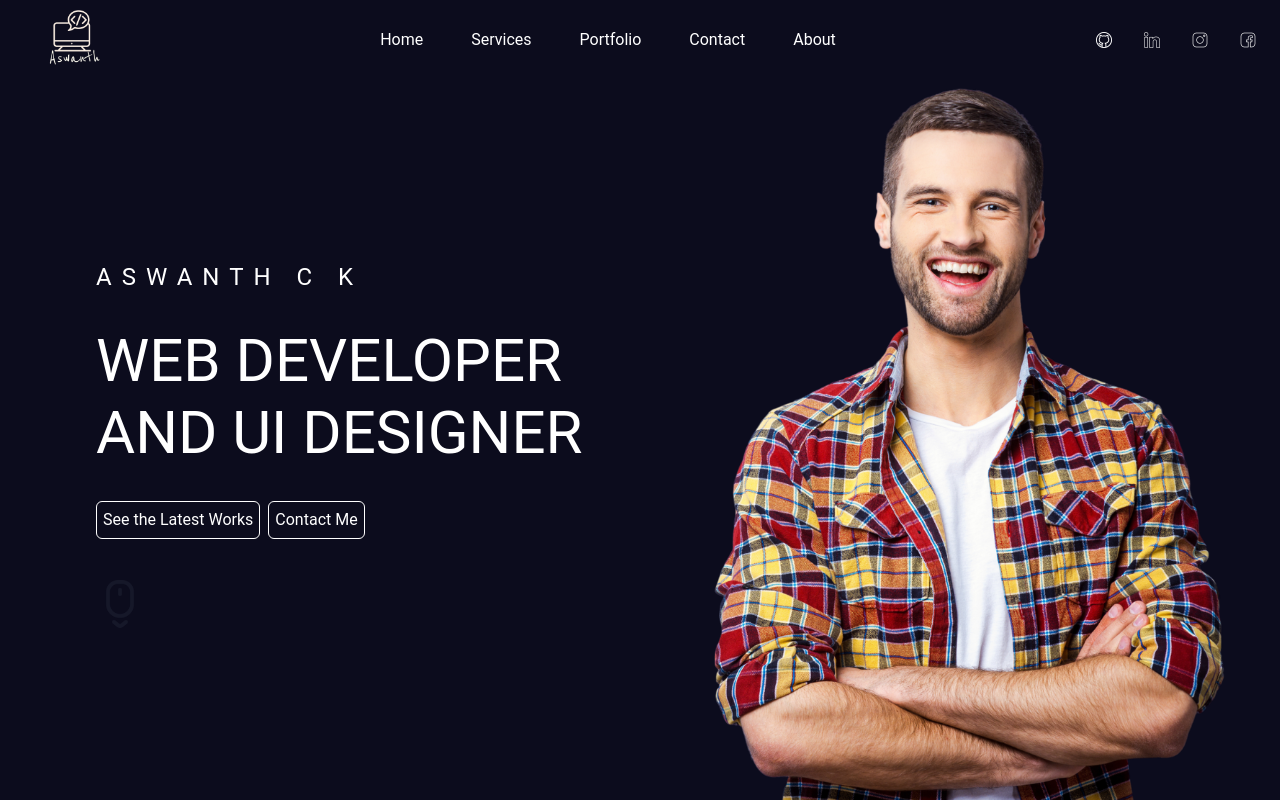
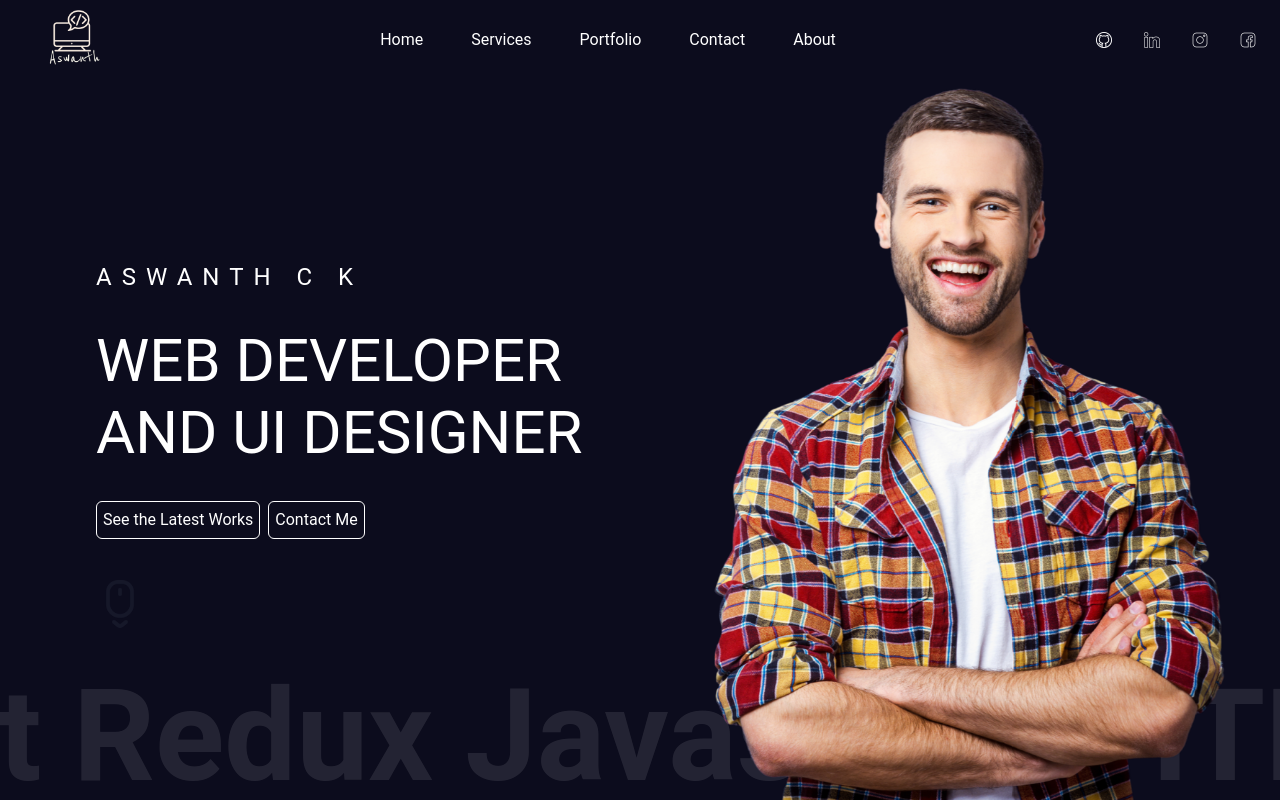
Before and after one commit to aswanthnarayan/Portfolio, a React (Vite) app: page / in a window 1280 px wide. Built offline with nearby package versions, Linux system fonts and the light colour scheme.

Commit message:
Created Sliding text

```diff
--- a/src/components/Hero.jsx
+++ b/src/components/Hero.jsx
@@ -1,4 +1,3 @@
-
 import { motion } from "framer-motion";
 
 const Hero = () => {
@@ -25,26 +24,59 @@ const Hero = () => {
     },
   };
 
-    return (
-        <div className='relative  flex flex-col gap-3 h-full pb-4 md:flex-row md:pb-0'>
-        <motion.div variants={textVariants}
-          initial="initial"
-          animate="animate" className=' h-1/2 order-last flex flex-col items-center justify-center gap-2 md:h-full md:order-first md:w-1/2 md:gap-8 md:pl-24 md:items-start '>
-          <motion.h2  variants={textVariants} className='text-xl uppercase tracking-[.225rem] md:text-2xl md:tracking-[.625rem] '>aswanth c k</motion.h2>
-          <motion.h1  variants={textVariants} className='text-3xl px-6 uppercase text-center lg:text-6xl md:text-left lg:leading-[1.2] md:px-0'>Web developer and UI designer</motion.h1>
-          <motion.div variants={textVariants} className='w-full flex flex-col gap-2 px-6 md:px-0 md:flex-row'>
-            <motion.button variants={textVariants} className='border border-white p-1.5 rounded-md'>See the Latest Works</motion.button>
-            <motion.button variants={textVariants} className='border border-white p-1.5 rounded-md'>Contact Me</motion.button>
-          </motion.div>
+  const sliderVariants = {
+    initial: {
+      x: "0%",
+    },
+    animate: {
+      x: "-100%",
+      transition: {
+        repeat: Infinity,
+        repeatType: "mirror",
+        duration: 90,
+      },
+    },
+  };
 
-          <motion.img  variants={textVariants} animate="scrollButton" src="/scroll.png" className=" hidden w-12 md:flex " alt="" />
+  return (
+    <div className="relative flex flex-col gap-3 h-full pb-4 md:flex-row md:pb-0 overflow-hidden">
+      <motion.div
+        variants={textVariants}
+        initial="initial"
+        animate="animate"
+        className="h-1/2 order-last flex flex-col items-center justify-center gap-2 md:h-full md:order-first md:w-1/2 md:gap-8 md:pl-24 md:items-start"
+      >
+        <motion.h2 variants={textVariants} className="text-xl uppercase tracking-[.225rem] md:text-2xl md:tracking-[.625rem]">
+          aswanth c k
+        </motion.h2>
+        <motion.h1 variants={textVariants} className="text-3xl px-6 uppercase text-center lg:text-6xl md:text-left lg:leading-[1.2] md:px-0">
+          Web developer and UI designer
+        </motion.h1>
+        <motion.div variants={textVariants} className="w-full flex flex-col gap-2 px-6 md:px-0 md:flex-row">
+          <motion.button variants={textVariants} className="border border-white p-1.5 rounded-md">
+            See the Latest Works
+          </motion.button>
+          <motion.button variants={textVariants} className="border border-white p-1.5 rounded-md">
+            Contact Me
+          </motion.button>
         </motion.div>
-        <div className=' h-1/2 flex justify-center md:h-full md:w-1/2'>
-          <img className="object-cover" src="/hero.png" alt="" />
-        </div>
+
+        <motion.img variants={textVariants} animate="scrollButton" src="/scroll.png" className="hidden w-12 md:flex" alt="" />
+      </motion.div>
+
+      <motion.div
+        className="absolute bottom-0 font-bold text-9xl whitespace-nowrap text-white opacity-10 overflow-hidden"
+        variants={sliderVariants}
+        initial="initial"
+        animate="animate"
+      >
+        <motion.span>React Redux Javascript HTML&CSS Tailwind Node </motion.span>
+      </motion.div>
+      <div className="relative h-1/2 flex justify-center md:h-full md:w-1/2">
+        <img className="absolute h-full object-cover" src="/hero.png" alt="" />
       </div>
+    </div>
+  );
+};
 
-    )
-  }
-
-  export default Hero;
+export default Hero;
```
